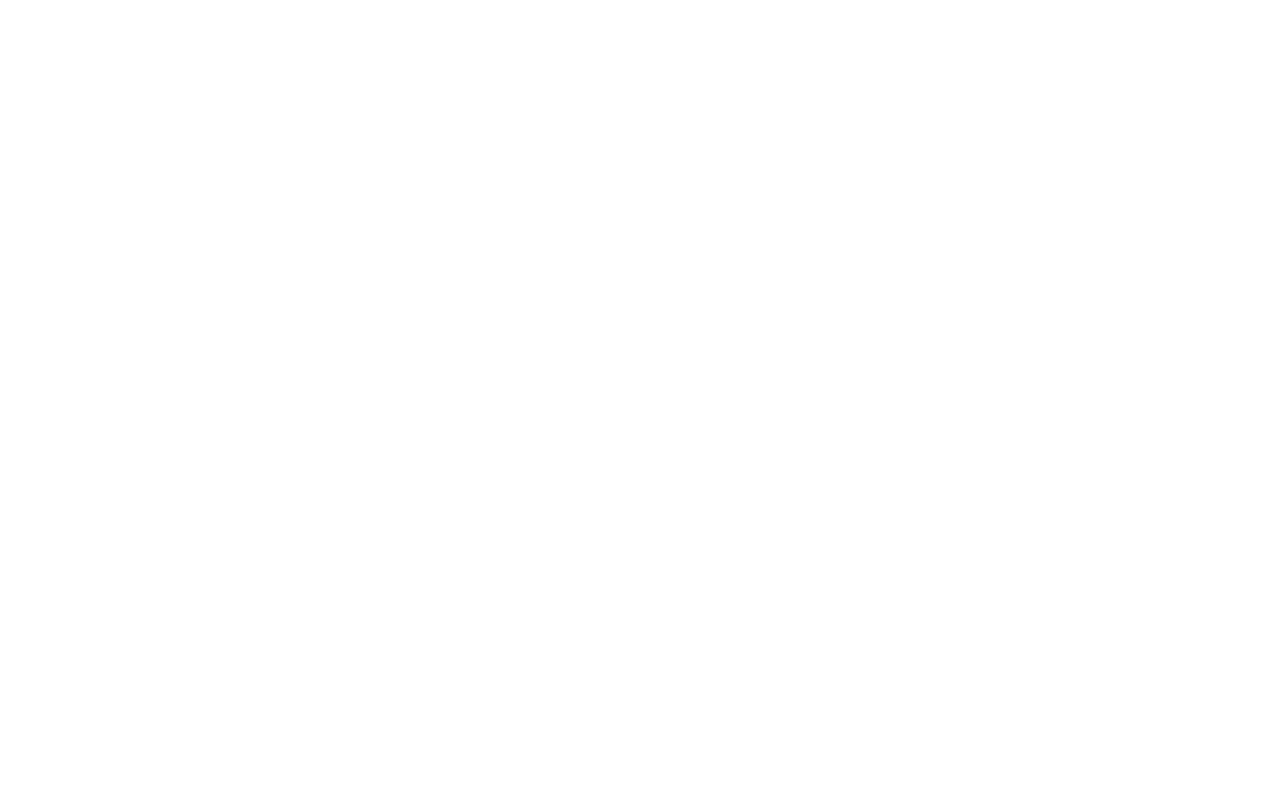
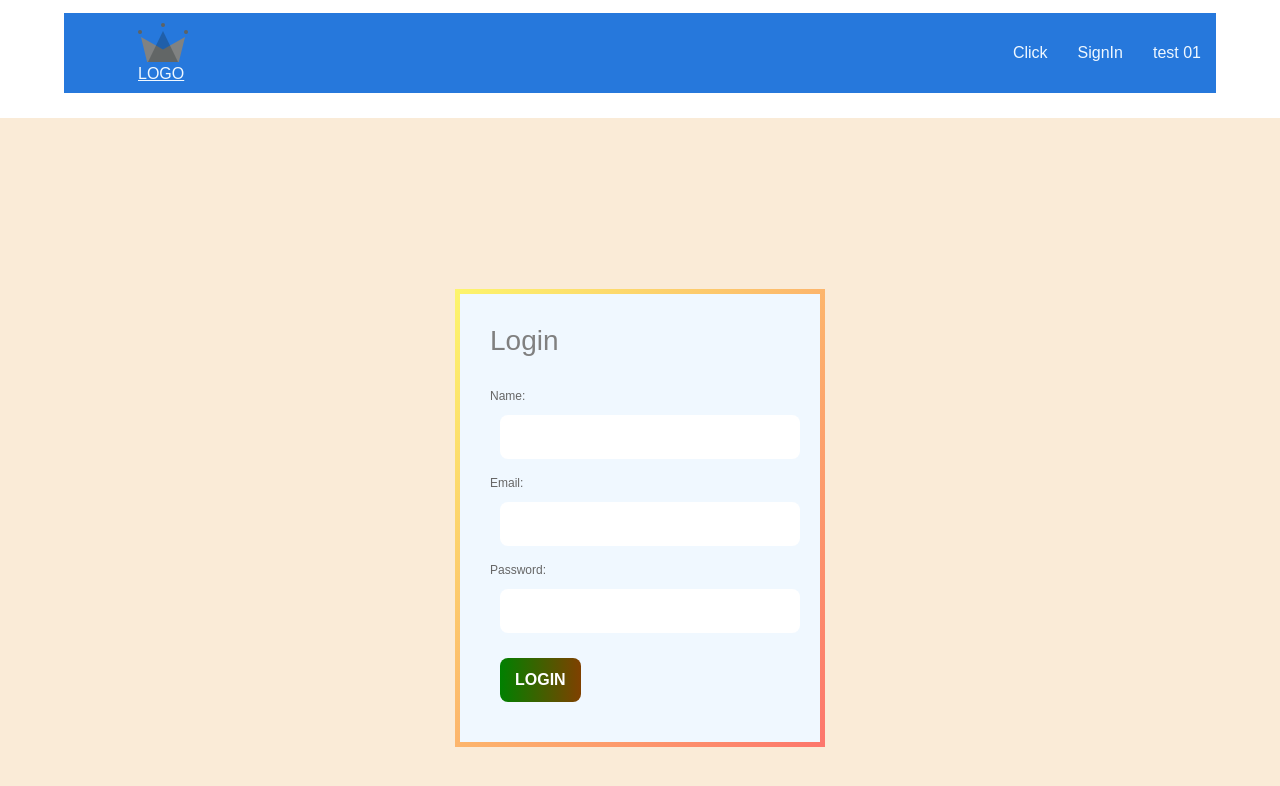
Before and after one commit to thatbeer/React4log, a React (Create React App) app: page /testtest in a window 1280 px wide. Before the commit this address had no page. Shown: the top 786 px of the page. Built offline with nearby package versions, Linux system fonts and the light colour scheme.

Commit message:
add page login with simple authen page

```diff
--- a/src/App.js
+++ b/src/App.js
@@ -6,6 +6,8 @@
 import Navigation from './route/navigation/navigation.route';
 import TestButton from './component/TestButton/testbutton.component';
 import LoginCom from './component/login/login.component';
+import LoginForm from './component/login/loginform.component';
+
 
 const Shop = () => {
   return <h1>I am the Nav linkbar</h1>;
@@ -20,7 +22,7 @@
           <Route path='shop' element={<Shop/>}/>
           <Route path='signin' element={<SignInForm/>}/>
           <Route path="testbutton" element={<TestButton/>}/>
-          <Route path="testlogin" element={<LoginCom/>}/>
+          <Route path="testtest" element={<LoginCom/>}/>
         </Route>
       </Routes>
   );
--- a/src/component/login/login.component.jsx
+++ b/src/component/login/login.component.jsx
@@ -1,10 +1,12 @@
-import { useState } from "react";
+import { useState  } from "react";
 import LoginForm from "./loginform.component";
+
+import './login.styles.css'
 
 const LoginCom = () => {
     const adminUser = {
-        email : "admin@admin.com",
-        password: "admin123"
+        email : 'admin@admin.com',
+        password: 'admin123'
     }
 
     const [user,setUser] = useState({name:"",email:""});
@@ -12,9 +14,22 @@
 
     const Login = details => {
         console.log(details);
+
+
+        if (details.email == adminUser.email && details.password == adminUser.password) {
+        console.log("Logged in");
+        setUser({
+            name:details.name,
+            email:details.email
+        });
+        } else {
+        console.log("there is no user");
+        setError("Details do not match");
+        }
     }
 
     const Logout = () => {
+        setUser({name:"",email:""})
         console.log("Logout");
     }
 
@@ -24,7 +39,7 @@
             {(user.email != "") ? (
                 <div className="welcome">
                     <h2>Welcome {user.name}</h2>
-                    <buttom>Logout</buttom>
+                    <button onClick={Logout} className="logout-box"><span>Logout</span></button>
                 </div>
 
             ) : (
--- /dev/null
+++ b/src/component/login/login.styles.css
@@ -0,0 +1,140 @@
+* {
+    margin: 0;
+    padding: 0;
+    box-sizing: border-box;
+    font-family: montserrat, sans-serif;
+}
+
+input , button {
+    appearance: none;
+    background:none;
+    border:none;
+    outline: none;
+    margin: 10px;
+}
+
+.login-page {
+    height: 100vh;
+    display: flex;
+    align-items: center;
+    justify-content: center;
+    background-color: antiquewhite;
+}
+.login-page .logout-box {
+
+    display: inline-block;
+    padding: 10px 15px;
+    border-radius: 8px;
+    background-image: cyan;
+    background-size: 200%;
+    background-position: 0%;
+    transition: 0.4s;
+    color: azure;
+    font-weight: 700;
+    cursor: pointer;
+}
+form {
+    display: block;
+    position: relative;
+}
+
+form:after {
+    content: '';
+    display: block;
+    position: absolute;
+    top: -5px;
+    left: -5px;
+    right: -5px;
+    bottom: -5px;
+    z-index: 1;
+    background-image: linear-gradient(to bottom right , yellow , red);
+    opacity: 50%;
+}
+
+form .form-inner {
+    position: relative;
+    display: block;
+    background-color: aliceblue;
+    padding: 30px;
+    z-index:2;
+}
+
+form .form-inner h2 {
+    color: grey;
+    font-size: 28px;
+    font-weight: 500;
+    margin-bottom: 30px;
+}
+
+form .form-inner .form-group {
+    display: block;
+    width: 300px;
+    margin-bottom: 15px;
+}
+
+.form-inner .form-group label {
+    display:block;
+    color: #666;
+    font-size: 12px;
+    margin-bottom: 5px;
+    transition: 0.4s;
+}
+.form-inner .form-group:focus-within label {
+    color : #FE4800;
+}
+
+form .form-inner .form-group input {
+    display: block;
+    width: 100%;
+    padding: 10px 15px;
+    background-color: #FFF;
+    border-radius: 8px;
+    transition: 0.4s;
+}
+
+form .form-inner .form-group input:focus {
+    box-shadow: 0px 0px 3px rgba(0,0,0,0.2);
+}
+
+form .form-inner input[type="submit"] , .welcome button{
+    display: inline-block;
+    padding: 10px 15px;
+    border-radius: 8px;
+    background-image: linear-gradient(to right,green ,red  );
+    background-size: 200%;
+    background-position: 0%;
+    transition: 0.4s;
+    color: #FFF;
+    font-weight: 700;
+    cursor: pointer;
+}
+
+
+
+form .form-inner input[type="submit"]:hover {
+    background-position: 100% 0%;
+}
+
+.welcome button:hover {
+    background-position: 100% 0%;
+}
+
+
+.welcome {
+    width: 100%;
+    max-width: 480px;
+    background-color: #FFF;
+    padding: 10px 15px;
+}
+
+.welcome h2 {
+    color: #888;
+    font-size: 20px;
+    font-weight: 500;
+    margin-bottom: 30px;
+}
+
+.welcome span {
+    color:#FE4800;
+    font-weight: 700;
+}
--- a/src/component/login/loginform.component.jsx
+++ b/src/component/login/loginform.component.jsx
@@ -1,6 +1,7 @@
 
 import React from 'react'
-
+import { useState } from 'react';
+import './login.styles.css'
 
 const LoginForm = ({Login , error}) => {
     const [details,setDetails] = useState({name:"",email:"",password:""});
@@ -8,25 +9,27 @@
     const submitHandler = (event) => {
         event.preventDefault();
 
+
         Login(details);
     }
     return (
         <form onSubmit={submitHandler}>
             <div className='form-inner'>
                 <h2>Login</h2>
-                {/*ERROR*/}
+                {(error != "") ? (<div className='error'>{error}</div>): ""}
                 <div className='form-group'>
                     <label htmlFor='name'>Name:</label>
-                    <input type="text" name="name" id="name"/>
+                    <input type="text" name="name" id="name" required onChange={ event => setDetails({...details , name: event.target.value})} value={details.name}/>
                 </div>
                 <div className='form-group'>
                     <label htmlFor='email'>Email:</label>
-                    <input type="text" name="name" id="name"/>
+                    <input type="email" name="email" id="email" onChange={ event => setDetails({...details , email: event.target.value})} value={details.email}/>
                 </div>
                 <div className='form-group'>
                     <label htmlFor='password'>Password:</label>
-                    <input type="password" name="password" id='password'/>
+                    <input type="password" name="password" id='password' onChange={ event => setDetails({...details , password: event.target.value})} value={details.password}/>
                 </div>
+                <input type="submit" value="LOGIN" />
             </div>
         </form>
     )
--- a/src/route/navigation/navigation.route.jsx
+++ b/src/route/navigation/navigation.route.jsx
@@ -14,12 +14,17 @@
               <CrwnLogo className="logo" />
                LOGO
             </Link>
+            <div>
+            </div>
             <div className="nav-link-container">
                 <Link className="nav-link" to='/testbutton'>
                     Click
                 </Link>
                 <Link className="nav-link" to='/signin'>
                     SignIn
+                </Link>
+                <Link className="nav-link" to='/testtest'>
+                test 01
                 </Link>
             </div>
         </div>
```
